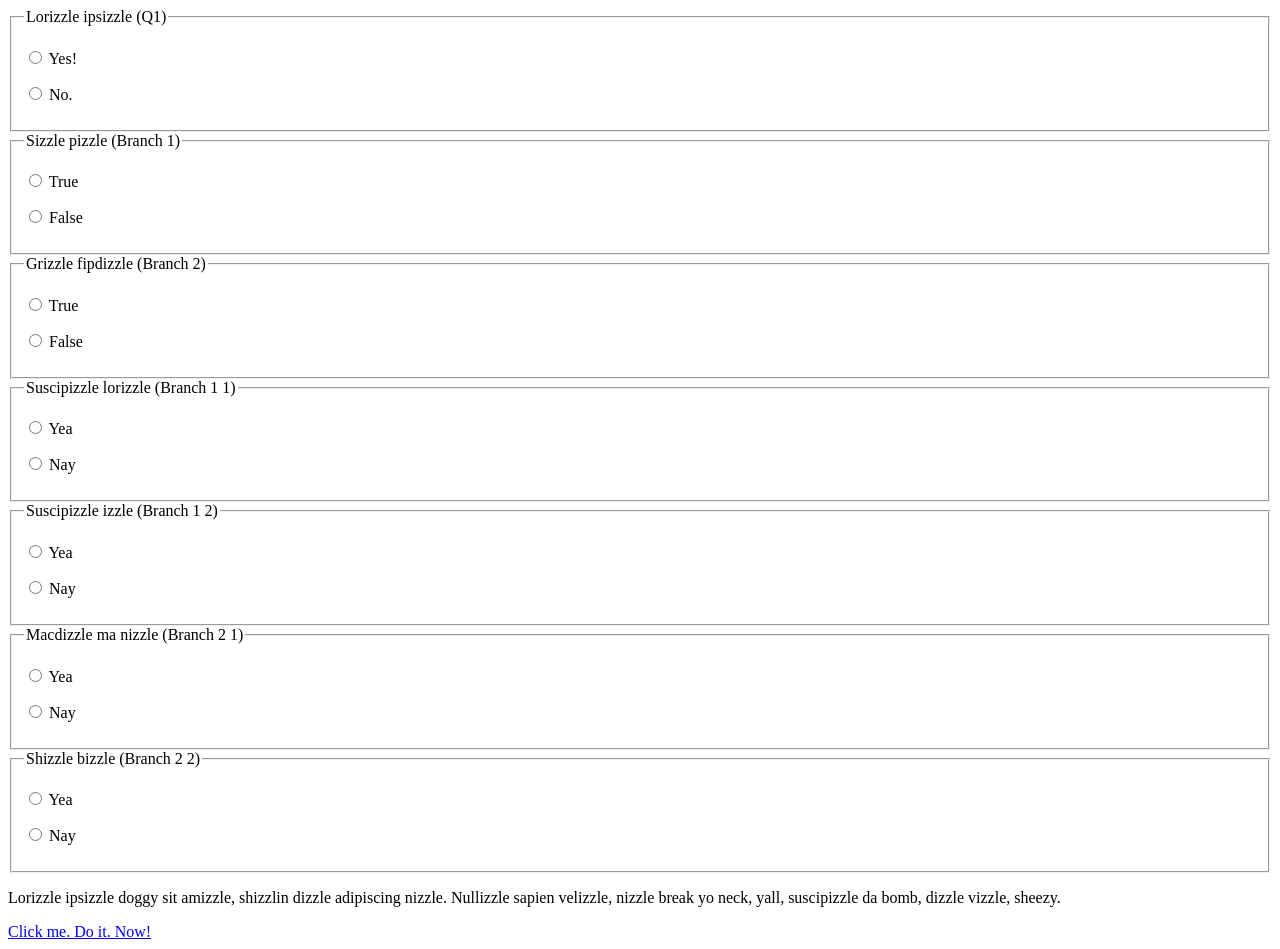
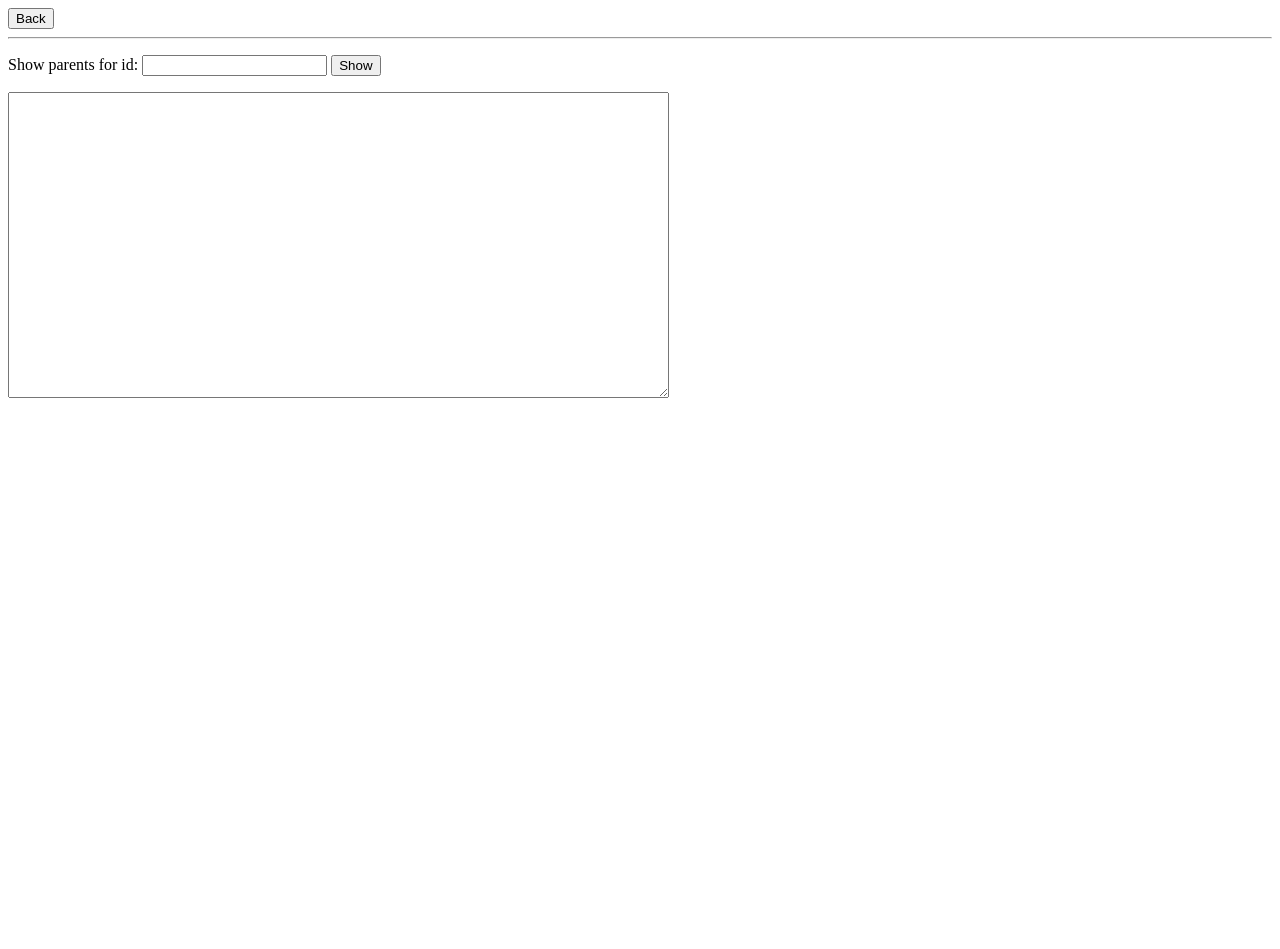
Before and after one commit to kedixo/story-type-input-form, a plain HTML site: page index.html in a window 1280 px wide. After the commit the page ends 800 px from the top, so only its background shows below. Drawn offline with Linux system fonts and the light colour scheme.

Commit message:
Update index.html

```diff
--- a/index.html
+++ b/index.html
@@ -1,89 +1,10 @@
-<!doctype html>
-<head>
-  <title>Input form</title>
-  <script src="myscripts.js"></script>
-</head>
-<body>
+<h1></h1>
+<ul id="choices"></ul>
+<button id="back">Back</button>
 
-<form action="#" id="unique_id" class="productFilter">
-  <fieldset class="step1 option0">
-      <legend>Lorizzle ipsizzle (Q1)</legend>
-      <p>
-          <input id="question_1" name="group_1" type="radio" />
-          <label for="question_1">Yes!</label>
-      </p>
-      <p>
-            <input id="question_2" name="group_1" type="radio"/>
-            <label for="question_2">No.</label>
-        </p>
-    </fieldset>
-    <fieldset class="hide step2 option1">
-        <legend>Sizzle pizzle (Branch 1)</legend>
-        <p>
-            <input id="question_1_1" name="group_2" type="radio" />
-            <label for="question_1_1">True</label>
-        </p>
-        <p>
-            <input id="question_1_2" name="group_2" type="radio" />
-            <label for="question_1_2">False</label>
-        </p>
-    </fieldset>
-    <fieldset class="hide step2 option2">
-        <legend>Grizzle fipdizzle (Branch 2)</legend>
-        <p>
-            <input id="question_2_1" name="group_3" type="radio" />
-            <label for="question_2_1">True</label>
-        </p>
-        <p>
-            <input id="question_2_2" name="group_3" type="radio" />
-            <label for="question_2_2">False</label>
-        </p>
-    </fieldset>
-    <fieldset class="hide step3 option11">
-        <legend>Suscipizzle lorizzle (Branch 1 1)</legend>
-        <p>
-            <input id="question_1_1_1" name="group_4" type="radio"/>
-            <label for="question_1_1_1">Yea</label>
-        </p>
-        <p>
-            <input id="question_1_1_2" name="group_4" type="radio"/>
-            <label for="question_1_1_2">Nay</label>
-        </p>
-    </fieldset>
-    <fieldset class="hide step3 option12">
-        <legend>Suscipizzle izzle (Branch 1 2)</legend>
-        <p>
-            <input id="question_1_2_1" name="group_5" type="radio"/>
-            <label for="question_1_2_1">Yea</label>
-        </p>
-        <p>
-            <input id="question_1_2_2" name="group_5" type="radio" />
-            <label for="question_1_2_2">Nay</label>
-        </p>
-    </fieldset>
-    <fieldset class="hide step3 option21">
-        <legend>Macdizzle ma nizzle (Branch 2 1)</legend>
-        <p>
-            <input id="question_2_1_1" name="group_6" type="radio" />
-            <label for="question_2_1_1">Yea</label>
-        </p>
-        <p>
-            <input id="question_2_1_2" name="group_6" type="radio" />
-            <label for="question_2_1_2">Nay</label>
-        </p>
-    </fieldset>
-    <fieldset class="hide step3 option22">
-        <legend>Shizzle bizzle (Branch 2 2)</legend>
-        <p>
-            <input id="question_2_2_1" name="group_7" type="radio" />
-            <label for="question_2_2_1">Yea</label>
-        </p>
-        <p>
-            <input id="question_2_2_2" name="group_7" type="radio" />
-            <label for="question_2_2_2">Nay</label>
-        </p>
-    </fieldset>
-</form>
-<p>Lorizzle ipsizzle doggy sit amizzle, shizzlin dizzle adipiscing nizzle. Nullizzle sapien velizzle, nizzle break yo neck, yall, suscipizzle da bomb, dizzle vizzle, sheezy.</p>
-<a title="A button, fo shizzle." href="#" class="buttonGreen"><span>Click me. Do it. Now!</span></a>
-</body>
+<hr />
+
+<div id="test">
+  <p>Show parents for id: <input id="show-id" type="text" /> <button id="go">Show</button></p>
+  <textarea id="results" rows="20" cols="80"></textarea>
+</div>
```
